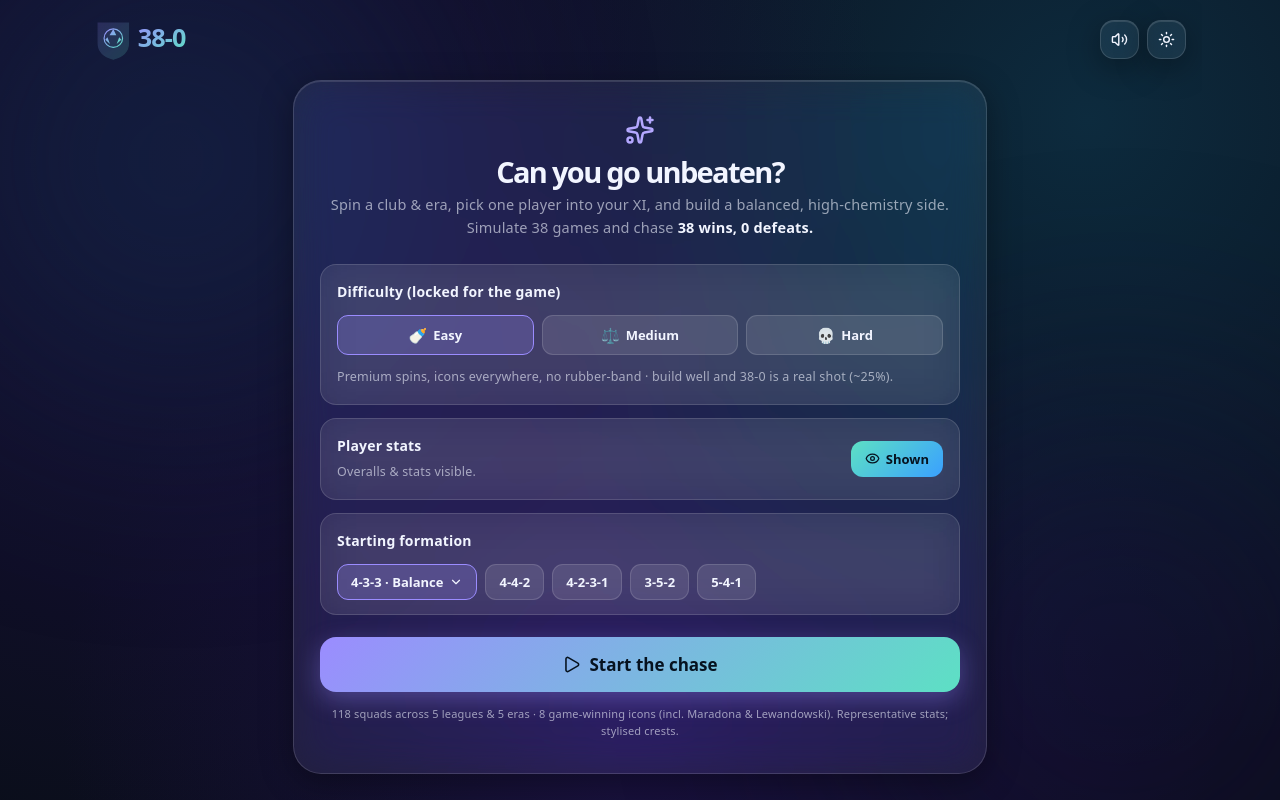
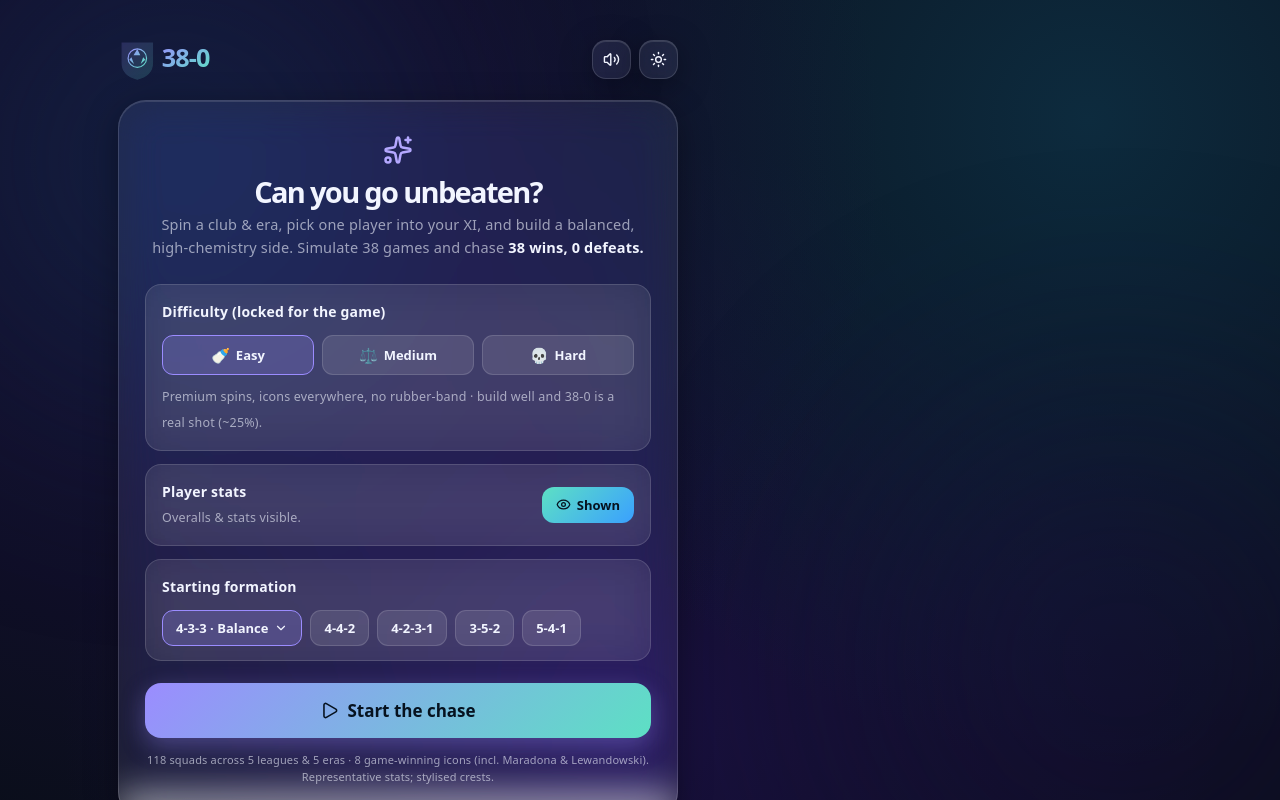
Before and after one commit to matinsaffar/The_Invincible_XI, a React (Vite) app in the folder TheInvincibleXI/: page / in a window 1280 px wide. Shown: the top 800 px of the page. Built offline with nearby package versions, Linux system fonts and the light colour scheme.

Commit message:
animation crest trimed

```diff
--- a/TheInvincibleXI/src/App.tsx
+++ b/TheInvincibleXI/src/App.tsx
@@ -520,13 +520,13 @@ export default function App(){
   const tc=v?TIER_BG[v.tier]:"";
 
   return(
-  <div style={{minHeight:"100vh",width:"100%",color:t.text,fontFamily:"ui-sans-serif, system-ui, sans-serif",position:"relative",overflow:"hidden"}}>
+    <div style={{width: "100%",maxWidth: 640,padding: "max(20px, env(safe-area-inset-top)) 24px max(24px, env(safe-area-inset-bottom))",display: "flex",flexDirection: "column",alignItems: "center",justifyContent: "center",boxSizing: "border-box",minHeight:"100dvh",color:t.text,fontFamily:"ui-sans-serif, system-ui, sans-serif"}}>
     {showIntro&&(
-      <div onClick={skipIntro} style={{position:"fixed",inset:0,zIndex:120,cursor:"pointer",background:"radial-gradient(circle at 50% 35%, #1b2247, #0a0e1f 70%)",display:"flex",flexDirection:"column",alignItems:"center",justifyContent:"center",gap:14,opacity:introFade?0:1,transition:"opacity .55s ease"}}>
+      <div onClick={skipIntro} style={{position:"fixed",inset:0,zIndex:120,cursor:"pointer",background:"radial-gradient(circle at 50% 35%, #1b2247, #0a0e1f 70%)",display:"flex",flexDirection:"column",alignItems:"center",justifyContent:"center",gap: "clamp(8px, 2vh, 18px)",opacity:introFade?0:1,transition:"opacity .55s ease"}}>
         <div style={{animation:"introUp .7s cubic-bezier(.2,.8,.2,1) both"}}><svg width="clamp(48px, 14vw, 80px)" height="clamp(53px, 15.5vw, 88px)" viewBox="0 0 46 52" aria-hidden="true"><defs><linearGradient id="crestG" x1="0" y1="0" x2="1" y2="1"><stop offset="0" stopColor="#9b8cff"/><stop offset="1" stopColor="#5de0c4"/></linearGradient></defs><path d="M5 6 L41 6 L41 30 Q41 44 23 49 Q5 44 5 30 Z" fill="url(#crestG)" fillOpacity="0.16" stroke="url(#crestG)" strokeWidth="1.6"/><circle cx="23" cy="24" r="11" fill="none" stroke="url(#crestG)" strokeWidth="1.5"/><path d="M23 13 L26.5 20.5 L18.5 20.5 Z M16 23 L19 31 L13.5 26 Z M30 23 L27 31 L32.5 26 Z" fill="url(#crestG)"/></svg></div>
         <div style={{fontSize:'clamp(36px, 12vw, 72px)',fontWeight:900,letterSpacing:'clamp(2px, 1vw, 8px)',background:"linear-gradient(135deg,#b4a8ff,#5de0c4)",WebkitBackgroundClip:"text",backgroundClip:"text",WebkitTextFillColor:"transparent",animation:"introUp .7s .08s both"}}>38-0</div>
         <div style={{fontSize:'clamp(10px, 3vw, 15px)',fontWeight:700,color:"rgba(242,245,255,.7)",letterSpacing:'clamp(2px, 1.5vw, 5px)',textTransform:"uppercase",animation:"introUp .7s .16s both"}}>Build the Invincibles</div>
-        <div style={{marginTop:22,display:"flex",alignItems:"center",gap:7,fontSize:13.5,fontWeight:600,color:"rgba(242,245,255,.85)",animation:"introUp .7s .3s both"}}>Built with <span style={{display:"inline-flex",alignItems:"center",gap:4,fontWeight:800}}><svg width="13" height="15" viewBox="0 0 13 15" aria-hidden="true"><defs><linearGradient id="vit" x1="0" y1="0" x2="1" y2="1"><stop offset="0" stopColor="#41d1ff"/><stop offset="1" stopColor="#bd34fe"/></linearGradient><linearGradient id="vit2" x1="0" y1="0" x2="1" y2="1"><stop offset="0" stopColor="#ffea83"/><stop offset="1" stopColor="#ffba27"/></linearGradient></defs><path d="M12.7 2.1 6.8 13.9c-.13.26-.5.26-.63 0L.2 2.1c-.14-.28.1-.6.41-.55l5.9 1.05c.04 0 .09 0 .13 0L12.3 1.55c.31-.06.55.27.41.55z" fill="url(#vit)"/><path d="M9.3 1.0 5.0 1.85c-.07.01-.12.07-.13.14l-.27 4.55c-.01.1.08.18.18.16l1.2-.28c.11-.03.21.08.18.19l-.36 1.74c-.03.12.08.22.19.18l.74-.22c.11-.03.22.07.19.19l-.57 2.74c-.04.18.2.28.3.12L7.0 10.7l2.74-5.47c.06-.12-.04-.25-.17-.23l-1.23.24c-.12.02-.22-.09-.18-.2l.8-2.78c.04-.12-.06-.23-.18-.2z" fill="url(#vit2)"/></svg>Vite</span></div>
+        <div style={{marginTop:"clamp(12px,3vh,26px)",display:"flex",alignItems:"center",gap:7,fontSize:13.5,fontWeight:600,color:"rgba(242,245,255,.85)",animation:"introUp .7s .3s both"}}>Built with <span style={{display:"inline-flex",alignItems:"center",gap:4,fontWeight:800}}><svg width="13" height="15" viewBox="0 0 13 15" aria-hidden="true"><defs><linearGradient id="vit" x1="0" y1="0" x2="1" y2="1"><stop offset="0" stopColor="#41d1ff"/><stop offset="1" stopColor="#bd34fe"/></linearGradient><linearGradient id="vit2" x1="0" y1="0" x2="1" y2="1"><stop offset="0" stopColor="#ffea83"/><stop offset="1" stopColor="#ffba27"/></linearGradient></defs><path d="M12.7 2.1 6.8 13.9c-.13.26-.5.26-.63 0L.2 2.1c-.14-.28.1-.6.41-.55l5.9 1.05c.04 0 .09 0 .13 0L12.3 1.55c.31-.06.55.27.41.55z" fill="url(#vit)"/><path d="M9.3 1.0 5.0 1.85c-.07.01-.12.07-.13.14l-.27 4.55c-.01.1.08.18.18.16l1.2-.28c.11-.03.21.08.18.19l-.36 1.74c-.03.12.08.22.19.18l.74-.22c.11-.03.22.07.19.19l-.57 2.74c-.04.18.2.28.3.12L7.0 10.7l2.74-5.47c.06-.12-.04-.25-.17-.23l-1.23.24c-.12.02-.22-.09-.18-.2l.8-2.78c.04-.12-.06-.23-.18-.2z" fill="url(#vit2)"/></svg>Vite</span></div>
         <div style={{fontSize:'clamp(13px, 3.5vw, 16px)',fontWeight:700,color:"#b4a8ff",animation:"introUp .7s .42s both"}}>Created by Matin Saffar</div>
         <div style={{position:"absolute",bottom:30,fontSize:11,color:"rgba(242,245,255,.4)",animation:"introUp .7s .9s both"}}>tap to skip</div>
       </div>
```
Also changed, not shown: 1 other file (tests, documents, lock files or other folders).
